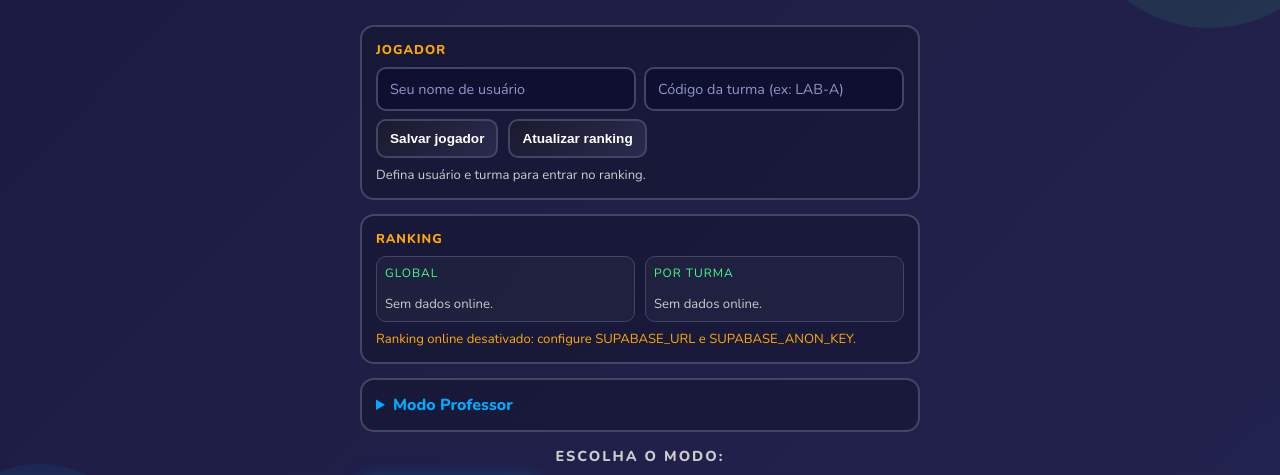
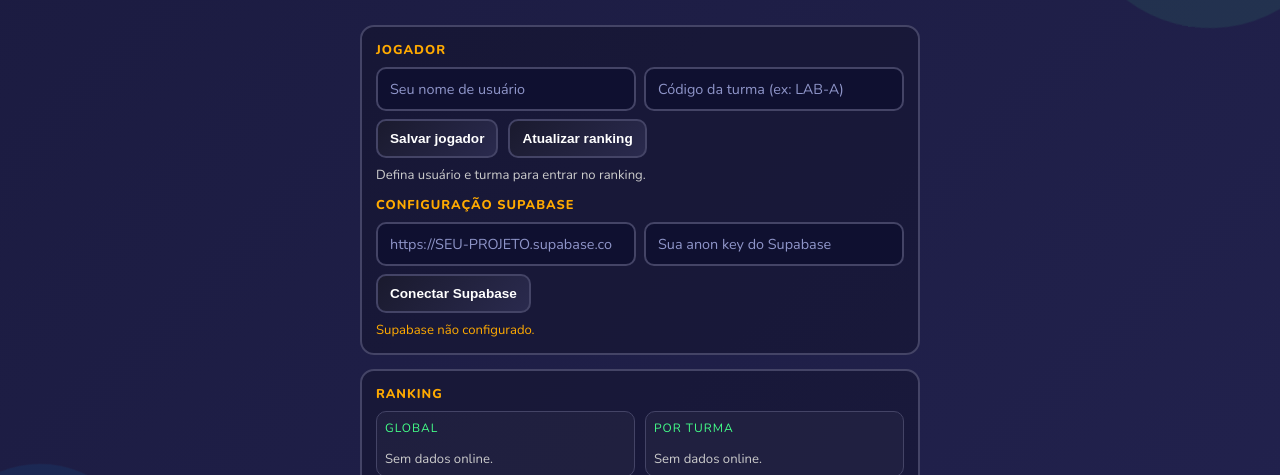
Before and after one commit to eriklluan/keyboardgame, a website: page index.html in a window 1280 px wide. Shown: the part 155-630 px from the top of the page. Drawn offline with nearby package versions, Linux system fonts and the light colour scheme.

Commit message:
feat: add in-app Supabase config flow for rankings

```diff
--- a/index.html
+++ b/index.html
@@ -813,6 +813,27 @@
           </div>
           <div class="panel-status" id="player-status">
             Defina usuário e turma para entrar no ranking.
+          </div>
+          <div class="panel-title" style="margin-top: 12px">Configuração Supabase</div>
+          <div class="form-grid">
+            <input
+              class="form-input"
+              id="supabase-url-input"
+              placeholder="https://SEU-PROJETO.supabase.co"
+            />
+            <input
+              class="form-input"
+              id="supabase-key-input"
+              placeholder="Sua anon key do Supabase"
+            />
+          </div>
+          <div class="btn-row" style="justify-content: flex-start; margin-top: 8px">
+            <button class="mini-btn" onclick="saveSupabaseConfig()">
+              Conectar Supabase
+            </button>
+          </div>
+          <div class="panel-status" id="supabase-status">
+            Configure para habilitar ranking em tempo real.
           </div>
         </div>
 
@@ -1308,9 +1329,8 @@
       const FLAWLESS_MULTIPLIER = 0.3;
       const COMBO_MULTIPLIER = 0.2;
 
-      const SUPABASE_URL = window.SUPABASE_URL || localStorage.getItem("supabase_url") || "";
-      const SUPABASE_ANON_KEY =
-        window.SUPABASE_ANON_KEY || localStorage.getItem("supabase_anon_key") || "";
+      let supabaseUrl = window.SUPABASE_URL || "";
+      let supabaseAnonKey = window.SUPABASE_ANON_KEY || "";
 
       let supabaseClient = null;
       let rankingChannel = null;
@@ -1401,23 +1421,57 @@
         localStorage.setItem("kg_player", JSON.stringify(currentPlayer));
       }
 
+      function loadSupabaseConfigFromStorage() {
+        if (!supabaseUrl) supabaseUrl = localStorage.getItem("supabase_url") || "";
+        if (!supabaseAnonKey) {
+          supabaseAnonKey = localStorage.getItem("supabase_anon_key") || "";
+        }
+        const urlInput = document.getElementById("supabase-url-input");
+        const keyInput = document.getElementById("supabase-key-input");
+        if (urlInput) urlInput.value = supabaseUrl;
+        if (keyInput) keyInput.value = supabaseAnonKey;
+      }
+
+      async function saveSupabaseConfig() {
+        const url = document.getElementById("supabase-url-input").value.trim();
+        const key = document.getElementById("supabase-key-input").value.trim();
+        if (!url || !key) {
+          setStatus("supabase-status", "Informe URL e anon key para conectar.", "var(--accent3)");
+          return;
+        }
+
+        supabaseUrl = url;
+        supabaseAnonKey = key;
+        localStorage.setItem("supabase_url", supabaseUrl);
+        localStorage.setItem("supabase_anon_key", supabaseAnonKey);
+        initSupabase();
+        await refreshRankings();
+      }
+
       function createLocalId() {
         if (window.crypto && window.crypto.randomUUID) return window.crypto.randomUUID();
         return `usr_${Date.now()}_${Math.floor(Math.random() * 10000)}`;
       }
 
       function initSupabase() {
-        if (!SUPABASE_URL || !SUPABASE_ANON_KEY || !window.supabase) {
+        if (!supabaseUrl || !supabaseAnonKey || !window.supabase) {
+          supabaseClient = null;
           setStatus(
             "ranking-status",
             "Ranking online desativado: configure SUPABASE_URL e SUPABASE_ANON_KEY.",
             "var(--accent2)",
           );
+          setStatus(
+            "supabase-status",
+            "Supabase não configurado.",
+            "var(--accent2)",
+          );
           return;
         }
 
-        supabaseClient = window.supabase.createClient(SUPABASE_URL, SUPABASE_ANON_KEY);
+        supabaseClient = window.supabase.createClient(supabaseUrl, supabaseAnonKey);
         subscribeRankingRealtime();
+        setStatus("supabase-status", "Supabase conectado com sucesso.", "var(--accent4)");
       }
 
       function subscribeRankingRealtime() {
@@ -2081,6 +2135,7 @@
 
       async function initApp() {
         loadPlayerFromStorage();
+        loadSupabaseConfigFromStorage();
         initSupabase();
         await refreshRankings();
       }
```
